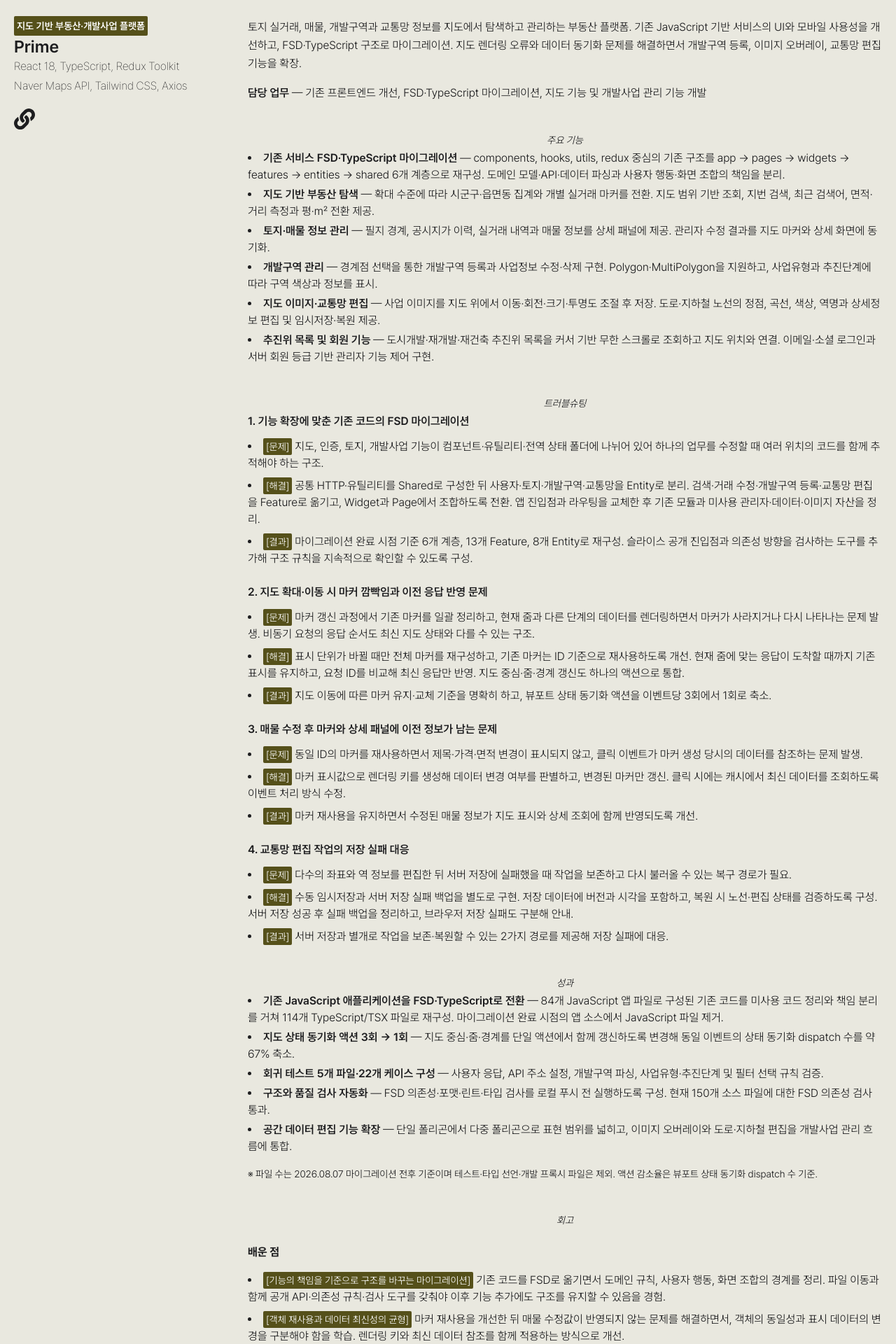
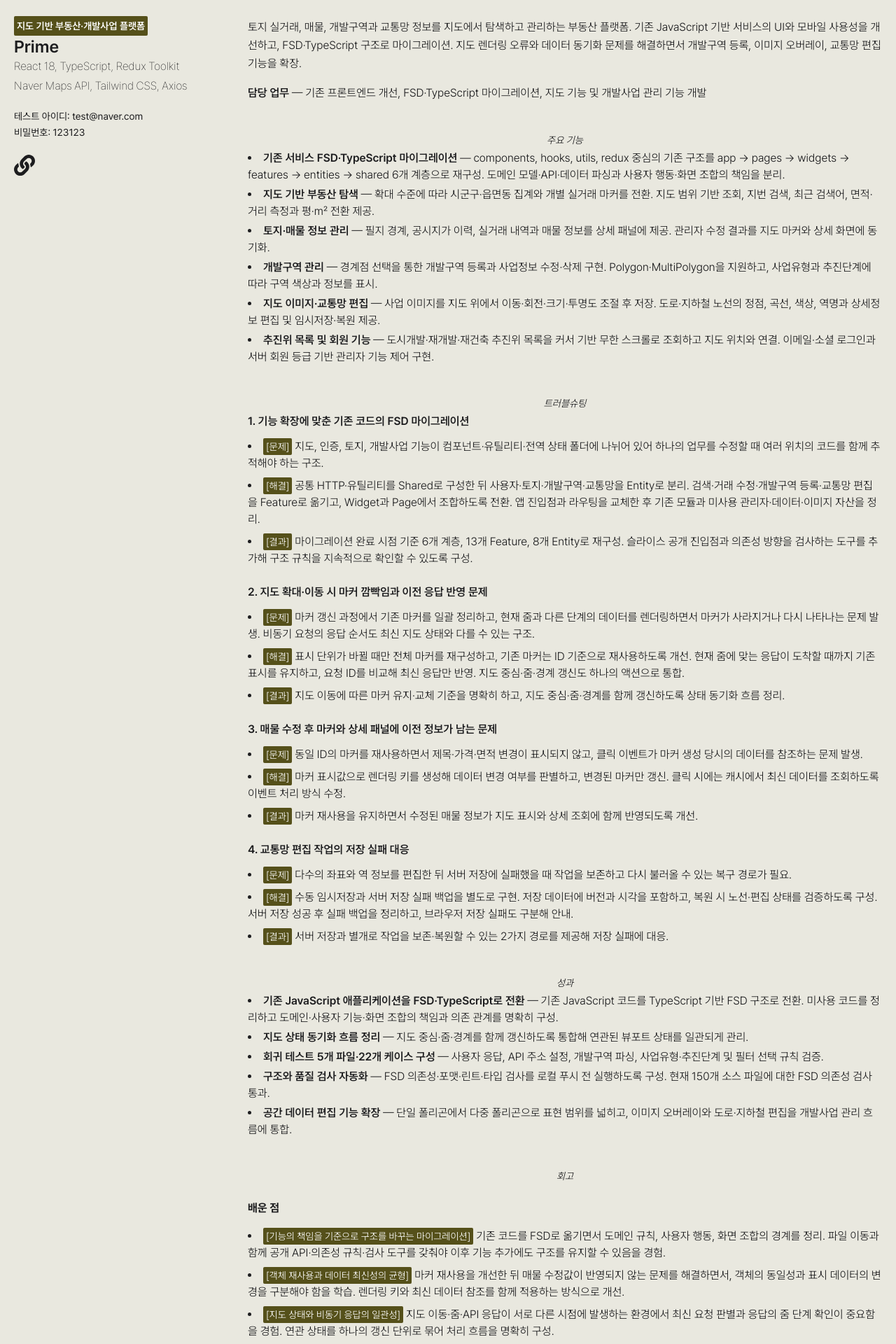
Before and after one commit to sungjaechoi/portfolio, a Next.js app: page / in a window 1280 px wide. Shown: the part 1260-3180 px from the top of the page at 70% size. Built offline with nearby package versions, Linux system fonts and the light colour scheme.

Commit message:
fix :  수치 수정, 테스트 아이디 추가

```diff
--- a/src/app/(index)/components/prime-project/index.tsx
+++ b/src/app/(index)/components/prime-project/index.tsx
@@ -51,7 +51,7 @@ const troubleshooting = [
     solution:
       "표시 단위가 바뀔 때만 전체 마커를 재구성하고, 기존 마커는 ID 기준으로 재사용하도록 개선. 현재 줌에 맞는 응답이 도착할 때까지 기존 표시를 유지하고, 요청 ID를 비교해 최신 응답만 반영. 지도 중심·줌·경계 갱신도 하나의 액션으로 통합.",
     result:
-      "지도 이동에 따른 마커 유지·교체 기준을 명확히 하고, 뷰포트 상태 동기화 액션을 이벤트당 3회에서 1회로 축소.",
+      "지도 이동에 따른 마커 유지·교체 기준을 명확히 하고, 지도 중심·줌·경계를 함께 갱신하도록 상태 동기화 흐름 정리.",
   },
   {
     title: "매물 수정 후 마커와 상세 패널에 이전 정보가 남는 문제",
@@ -77,12 +77,12 @@ const achievements = [
   {
     title: "기존 JavaScript 애플리케이션을 FSD·TypeScript로 전환",
     description:
-      "84개 JavaScript 앱 파일로 구성된 기존 코드를 미사용 코드 정리와 책임 분리를 거쳐 114개 TypeScript/TSX 파일로 재구성. 마이그레이션 완료 시점의 앱 소스에서 JavaScript 파일 제거.",
+      "기존 JavaScript 코드를 TypeScript 기반 FSD 구조로 전환. 미사용 코드를 정리하고 도메인·사용자 기능·화면 조합의 책임과 의존 관계를 명확히 구성.",
   },
   {
-    title: "지도 상태 동기화 액션 3회 → 1회",
+    title: "지도 상태 동기화 흐름 정리",
     description:
-      "지도 중심·줌·경계를 단일 액션에서 함께 갱신하도록 변경해 동일 이벤트의 상태 동기화 dispatch 수를 약 67% 축소.",
+      "지도 중심·줌·경계를 함께 갱신하도록 통합해 연관된 뷰포트 상태를 일관되게 관리.",
   },
   {
     title: "회귀 테스트 5개 파일·22개 케이스 구성",
@@ -150,6 +150,10 @@ export default function PrimeProject() {
         <ul className="space-y-1 break-words text-base font-thin">
           <li>React 18, TypeScript, Redux Toolkit</li>
           <li>Naver Maps API, Tailwind CSS, Axios</li>
+          <li className="pt-4 text-sm font-normal leading-relaxed">
+            <p>테스트 아이디: test@naver.com</p>
+            <p>비밀번호: 123123</p>
+          </li>
           <li className="flex items-center gap-4 py-4 max-md:justify-center">
             <Link
               href="https://prime2x.com/"
@@ -224,11 +228,6 @@ export default function PrimeProject() {
               </li>
             ))}
           </ul>
-          <p className="mt-4 text-sm leading-relaxed">
-            ※ 파일 수는 2026.08.07 마이그레이션 전후 기준이며 테스트·타입
-            선언·개발 프록시 파일은 제외. 액션 감소율은 뷰포트 상태 동기화
-            dispatch 수 기준.
-          </p>
         </div>
 
         <div className="flex flex-col gap-5">
--- a/src/app/(index)/page.tsx
+++ b/src/app/(index)/page.tsx
@@ -1495,9 +1495,8 @@ export default function Home() {
                             검사하는 개발 기준 마련
                           </li>
                           <li>
-                            지도 중심·줌·경계 갱신을 하나의 액션으로 통합해
-                            뷰포트 상태 동기화 dispatch를 이벤트당 3회에서 1회로
-                            축소
+                            지도 중심·줌·경계를 함께 갱신하도록 통합해
+                            연관된 뷰포트 상태를 일관되게 관리
                           </li>
                           <li>
                             매물 수정 후 마커에 이전 정보가 남는 문제를
```
Also changed, not shown: 1 other file (tests, documents, lock files or other folders).
